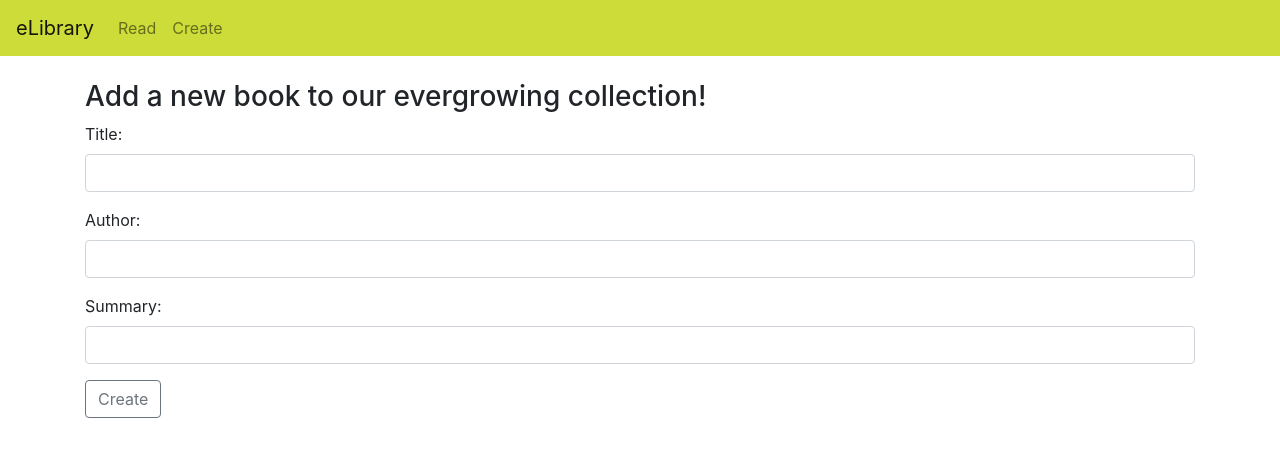
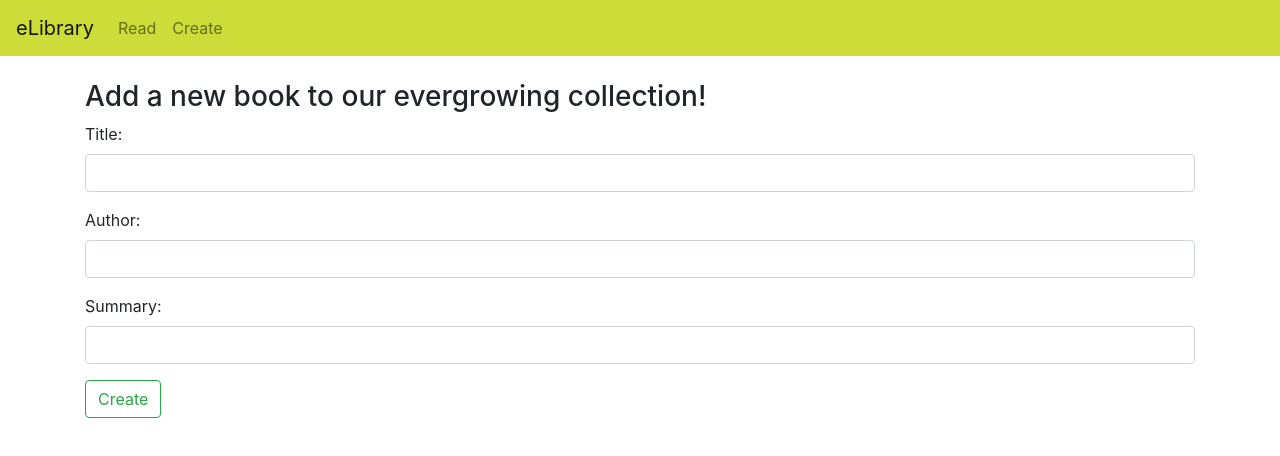
Before and after one commit to cocacolaboxers/eLibrary, a React (Create React App) app in the folder eLibrary/e-library/: page /create in a window 1280 px wide. Shown: the top 456 px of the page. Built offline with nearby package versions, Linux system fonts and the light colour scheme.

Commit message:
Small changes

```diff
--- a/eLibrary/e-library/src/components/bookList.js
+++ b/eLibrary/e-library/src/components/bookList.js
@@ -35,7 +35,7 @@ render() {
     return (
         <div className = "container">
             <div>
-          <h3>Book Collection</h3>
+          <h3>Our Book Collection</h3>
           <table className="table">
             <thead className="thead-dark">
               <tr>
--- a/eLibrary/e-library/src/components/createBook.js
+++ b/eLibrary/e-library/src/components/createBook.js
@@ -89,7 +89,7 @@ render() {
             </div>
 
             <div className = "form-group">
-                <input type = "submit" value = "Create" className = "btn btn-outline-secondary" style = {{}} />
+                <input type = "submit" value = "Create" className = "btn btn-outline-success" style = {{}} />
             </div>
             </form>
         </div>
```
